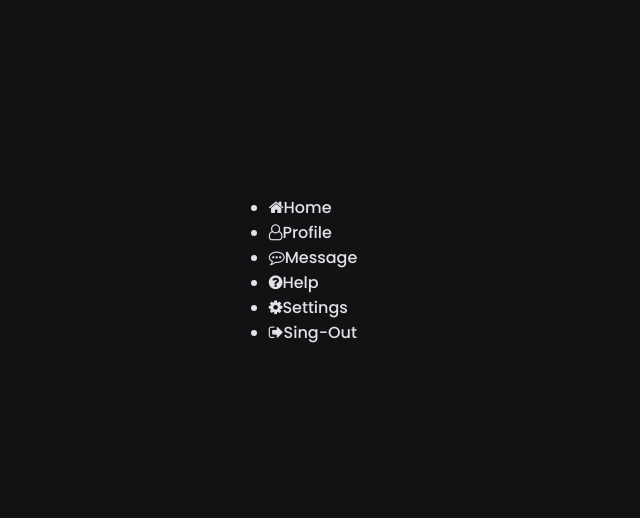
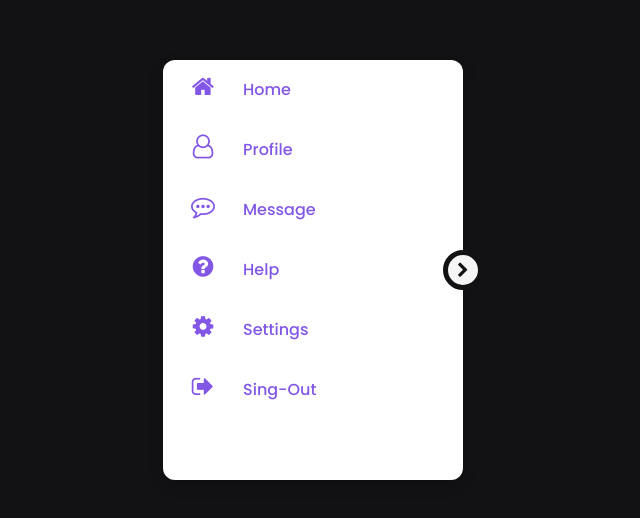
Before and after one commit to rocketseat-content/react-nextjs-typescript-structure, a Next.js app: page / in a window 1280 px wide. Shown: the part 130-648 px from the top of the page, without its empty margins (327-967 px from the left). Built offline with nearby package versions, Linux system fonts and the light colour scheme.

Commit message:
--- Auto-Git Commit ---

```diff
--- a/src/components/AppBar/index.tsx
+++ b/src/components/AppBar/index.tsx
@@ -1,4 +1,4 @@
-import React, { useEffect, useState } from 'react'
+import React, { useEffect, useRef, useState } from 'react'
 import { AppBarContainer } from '../../styles/pages/components/AppBar/index'
 
 const AppBar: React.FC = () => {
@@ -10,6 +10,9 @@ const AppBar: React.FC = () => {
     { id: '005', tittle: 'Settings', icon: 'fa fa-cog' },
     { id: '006', tittle: 'Sing-Out', icon: 'fa fa-sign-out' }
   ])
+
+  const activeSlideRef = useRef(null)
+
   useEffect(() => console.log(items), [])
 
   return (
@@ -18,7 +21,7 @@ const AppBar: React.FC = () => {
         <ul>
           {items.map(item => (
             <li {...items} key={item.id}>
-              <a>
+              <a href="#">
                 <span className="icon">
                   <i className={item.icon} />
                 </span>
--- a/src/styles/pages/Home.ts
+++ b/src/styles/pages/Home.ts
@@ -3,6 +3,8 @@ import styled from 'styled-components'
 export const Container = styled.div`
   width: 100vw;
   height: 100vh;
+
+  min-height: 100vh;
 
   display: flex;
   justify-content: center;
--- a/src/styles/pages/components/AppBar/index.ts
+++ b/src/styles/pages/components/AppBar/index.ts
@@ -1,3 +1,91 @@
 import styled from 'styled-components'
 
-export const AppBarContainer = styled.div``
+export const AppBarContainer = styled.div`
+  position: relative;
+
+  & > .navigation {
+    position: relative;
+    width: 300px;
+    height: 420px;
+    background: #fff;
+    border-radius: 12px;
+    overflow: hidden;
+    box-shadow: 0 5px 15px rgba(0, 0, 0, 0.2);
+    transition: 0.5s;
+  }
+
+  & > .navigation ul {
+    position: absolute;
+    top: 0;
+    left: 0;
+    width: 100%;
+  }
+
+  & > .navigation ul li {
+    position: relative;
+    list-style: none;
+    width: 100%;
+  }
+
+  & > .navigation ul li:hover {
+    background: ${props => props.theme.colors.primary.hover};
+  }
+
+  & > .navigation ul li a {
+    position: relative;
+    display: block;
+    width: 100%;
+    display: flex;
+    text-decoration: none;
+    color: ${props => props.theme.colors.primary.color};
+  }
+
+  & > .navigation ul li a .icon {
+    position: relative;
+    display: block;
+    min-width: 80px;
+    height: 60px;
+    line-height: 60px;
+    text-align: center;
+  }
+
+  & > .navigation ul li a .icon .fa {
+    font-size: 24px;
+  }
+
+  & > .navigation ul li a .tittle {
+    position: relative;
+    display: block;
+    height: 60px;
+    line-height: 60px;
+    white-space: nowrap;
+  }
+
+  & .toggle {
+    position: absolute;
+    top: calc(50% - 20px);
+    right: -20px;
+
+    height: 40px;
+    width: 40px;
+    background: ${props => props.theme.colors.primary.toggle};
+    cursor: pointer;
+
+    border: 5px solid ${props => props.theme.colors.background};
+    border-radius: 50%;
+  }
+
+  & .toggle::before {
+    content: '\f054';
+    font-family: fontAwesome;
+    position: absolute;
+
+    width: 100%;
+    height: 100%;
+
+    line-height: 30px;
+    text-align: center;
+    font-size: 16px;
+    color: ${props => props.theme.colors.background};
+  }
+`
--- a/src/styles/theme.ts
+++ b/src/styles/theme.ts
@@ -2,7 +2,7 @@ const theme = {
   colors: {
     background: '#121214',
     text: '#e1e1e6',
-    primary: '#8257e6'
+    primary: { color: '#8257e6', hover: '#efefef', toggle: '#f5f5f5' }
   }
 }
 
```
Also changed, not shown: .autogit/logs/log-2-3-2021-16-49-23.txt (added).
